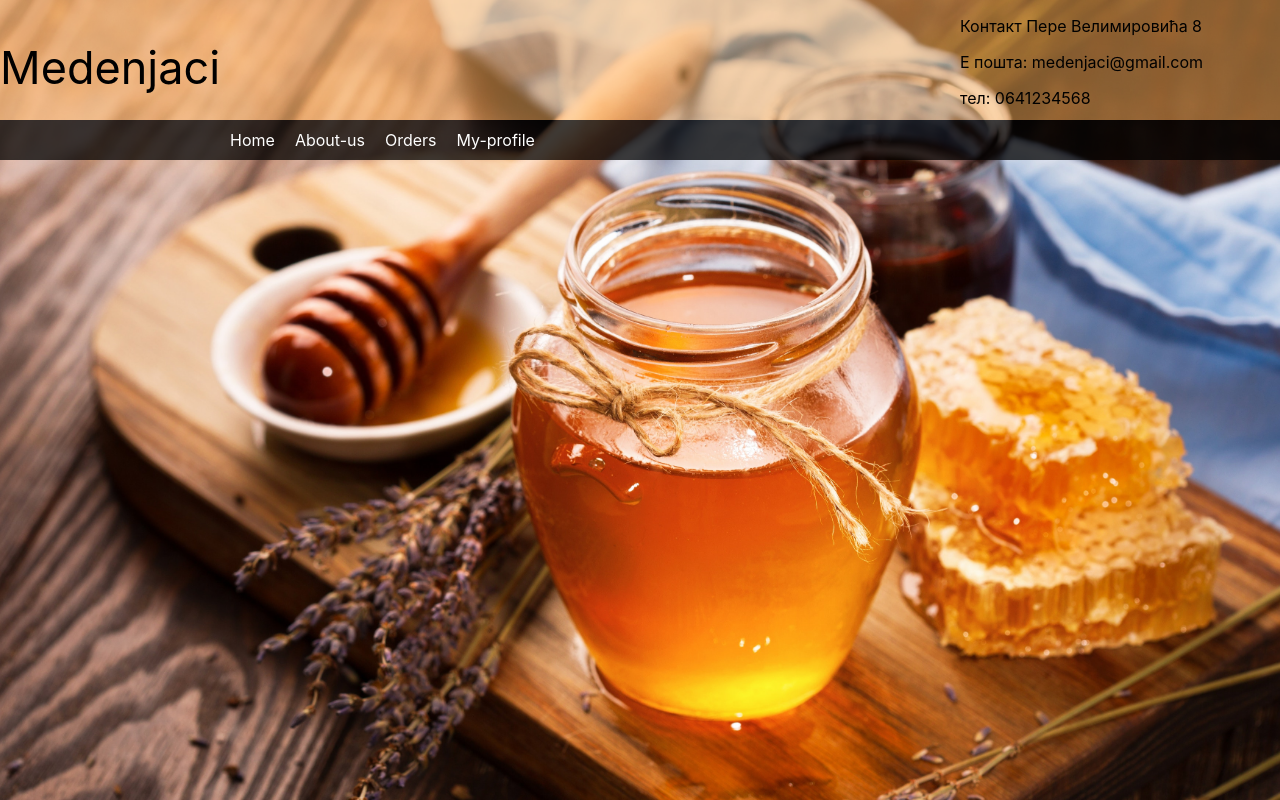
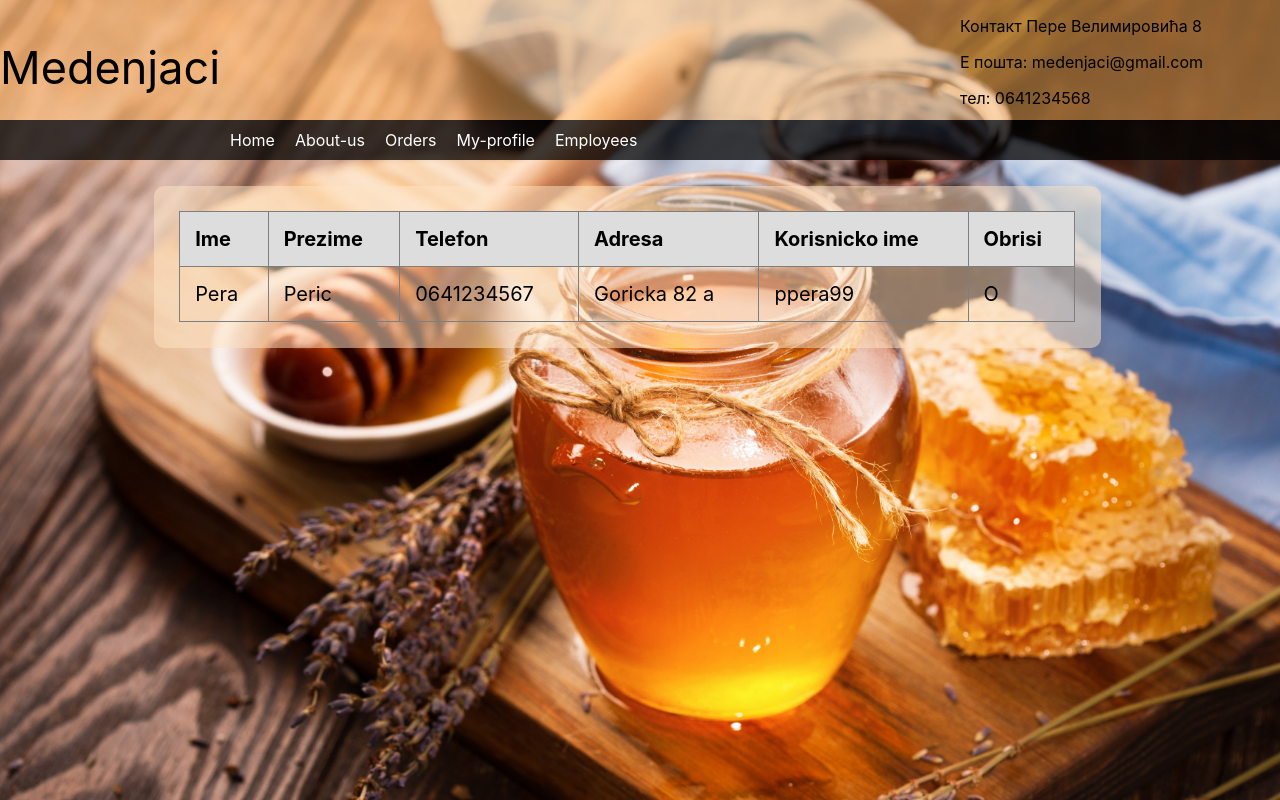
Before and after one commit to bpavle/honey-store-web, a React (Create React App) app: page /employees in a window 1280 px wide. Built offline with nearby package versions, Linux system fonts and the light colour scheme.

Commit message:
Added employees page

```diff
--- a/src/App.js
+++ b/src/App.js
@@ -7,6 +7,7 @@ import Products from './components/Products'
 import About from './components/About';
 import MyProfile from './components/MyProfile';
 import Orders from './components/Orders';
+import Employees from './components/Employees';
 function App() {
   return (<div className="App">
     <Header />
@@ -16,6 +17,7 @@ function App() {
       <Route exact path="/about-us" component={About} />
       <Route exact path="/orders" component={Orders} />
       <Route exact path="/my-profile" component={MyProfile} />
+      <Route exact path="/employees" component={Employees} />
     </div>
   </div>
   );
--- /dev/null
+++ b/src/components/Employees.jsx
@@ -0,0 +1,28 @@
+import React from "react";
+import styles from "./Employees.module.css";
+const Employees = () => {
+  return (
+    <div className={styles.Employees}>
+      <table>
+        <tr>
+          <th>Ime</th>
+          <th>Prezime</th>
+          <th>Telefon</th>
+          <th>Adresa</th>
+          <th>Korisnicko ime</th>
+          <th>Obrisi</th>
+        </tr>
+        <tr>
+          <td>Pera</td>
+          <td>Peric</td>
+          <td>0641234567</td>
+          <td>Goricka 82 a</td>
+          <td>ppera99</td>
+          <td>O</td>
+        </tr>
+      </table>
+    </div>
+  );
+};
+
+export default Employees;
--- /dev/null
+++ b/src/components/Employees.module.css
@@ -0,0 +1,28 @@
+.Employees {
+  width: 70%;
+  height: 70%;
+  background-color: rgba(255, 228, 196, 0.521);
+  text-align: justify;
+  margin: 2% 12%;
+  padding: 2%;
+  border-radius: 10px;
+  font-size: 20px;
+}
+table,
+td,
+th {
+  border: 1px solid rgb(126, 126, 126);
+  text-align: left;
+}
+
+table {
+  border-collapse: collapse;
+  width: 100%;
+}
+th {
+  background-color: #ddd;
+}
+th,
+td {
+  padding: 15px;
+}
--- a/src/components/Menu.jsx
+++ b/src/components/Menu.jsx
@@ -2,7 +2,7 @@ import React from "react";
 import { Link } from "react-router-dom";
 
 import styles from "./Menu.module.css";
-const menuItems = ["Home", "About-us", "Orders", "My-profile"];
+const menuItems = ["Home", "About-us", "Orders", "My-profile", "Employees"];
 const Menu = (props) => {
   return (
     <div className={styles.Menu}>
```
